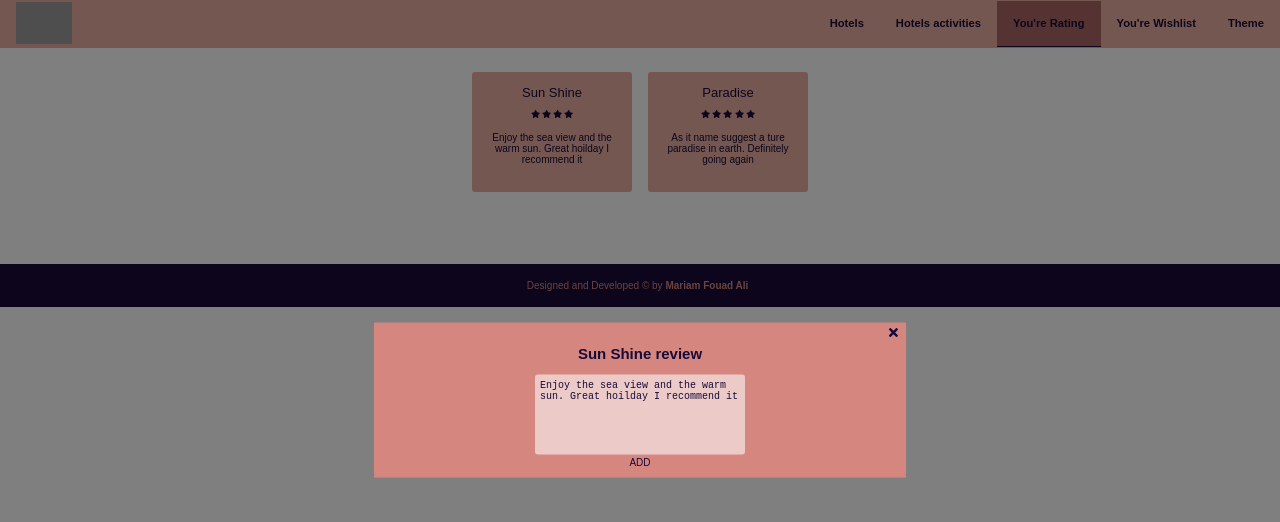
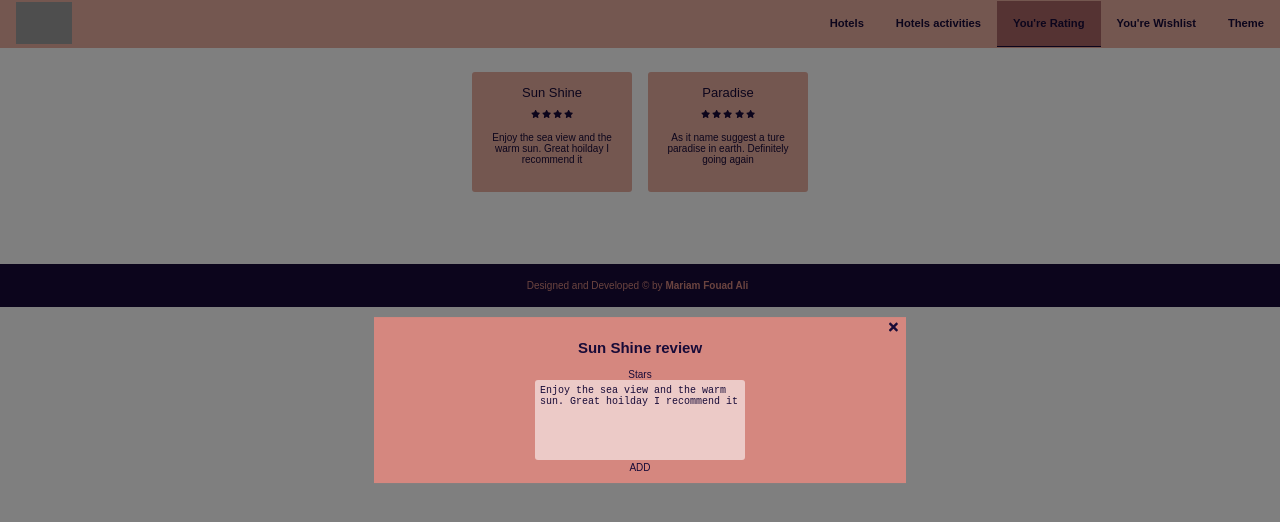
Before and after one commit to mariam-fouad/hotbird, a React (Create React App) app: page /ratings in a window 1280 px wide. Both pictures are taken after a click on the element 552 px from the left and 114 px from the top of the page. Shown: the top 522 px of the page. Built offline with nearby package versions, Linux system fonts and the light colour scheme; grey boxes are pictures that could not be loaded; a web font is replaced by a local one.

Commit message:
create the basic starRating component

```diff
--- a/src/components/UI-components/ratingPopup/ratingPopup.js
+++ b/src/components/UI-components/ratingPopup/ratingPopup.js
@@ -3,6 +3,7 @@ import styled from 'styled-components';
 
 import Backdrop from '../Backdrop/Backdrop';
 import Icon from '../icons/icons';
+import StarsRating from '../starsRating/starsRating';
 class ratingPopup extends Component{
     state ={
         review:"",
@@ -55,6 +56,7 @@ class ratingPopup extends Component{
                 <Backdrop close={this.props.onCancel} />
                 <Popup>
                     <h2>{this.props.hotelName+" review"}</h2>
+                    <StarsRating/>
                     <IconStyled onClick={this.props.onCancel}>
                         <Icon service="times"
                         color={this.props.themeColors.colorPrimary}
--- /dev/null
+++ b/src/components/UI-components/starsRating/starsRating.js
@@ -0,0 +1,11 @@
+import React  from 'react';
+import styled from 'styled-components';
+
+const starsRating = (props)=>{
+    return (
+        <div>
+            Stars
+        </div>
+    )
+}
+export default starsRating;
```
